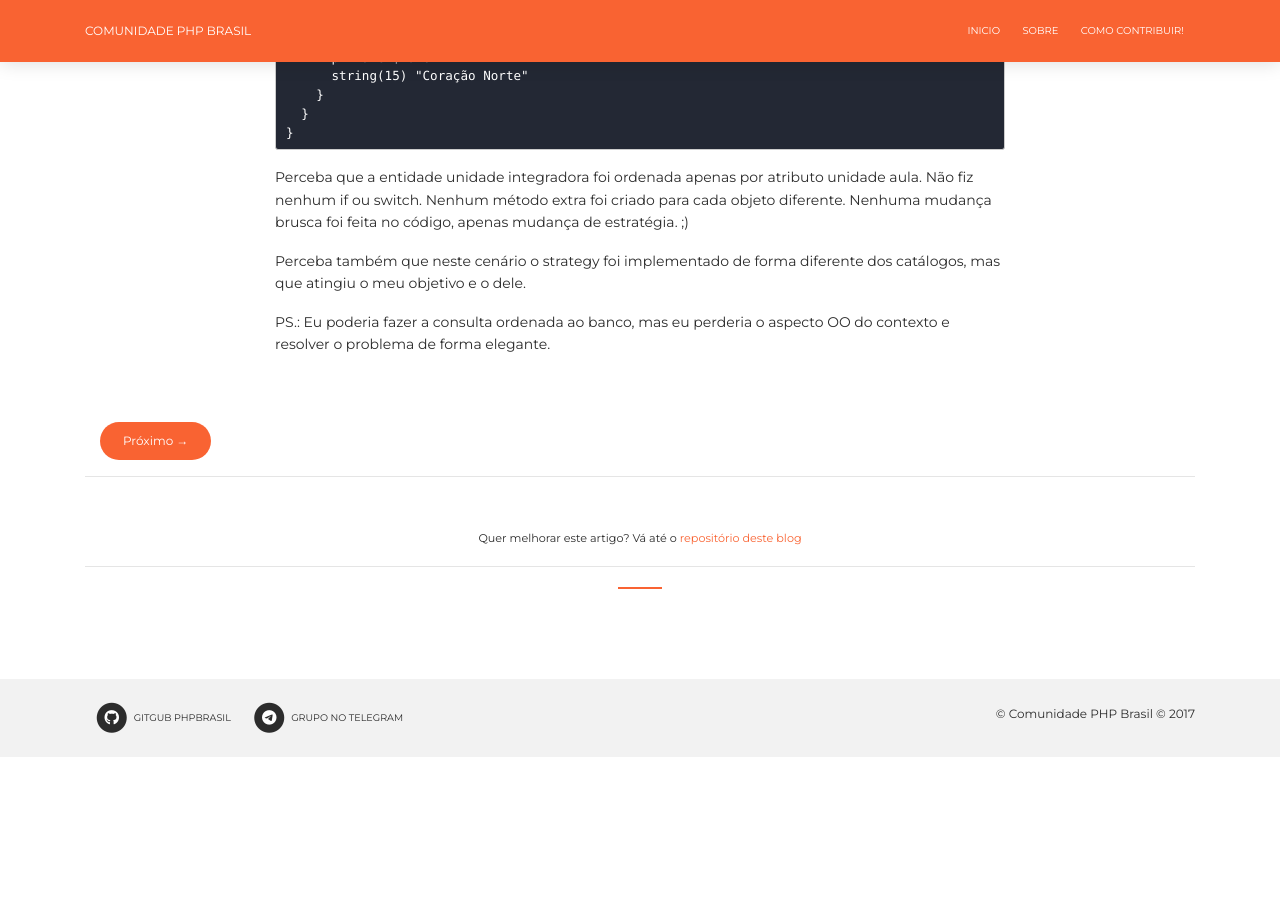
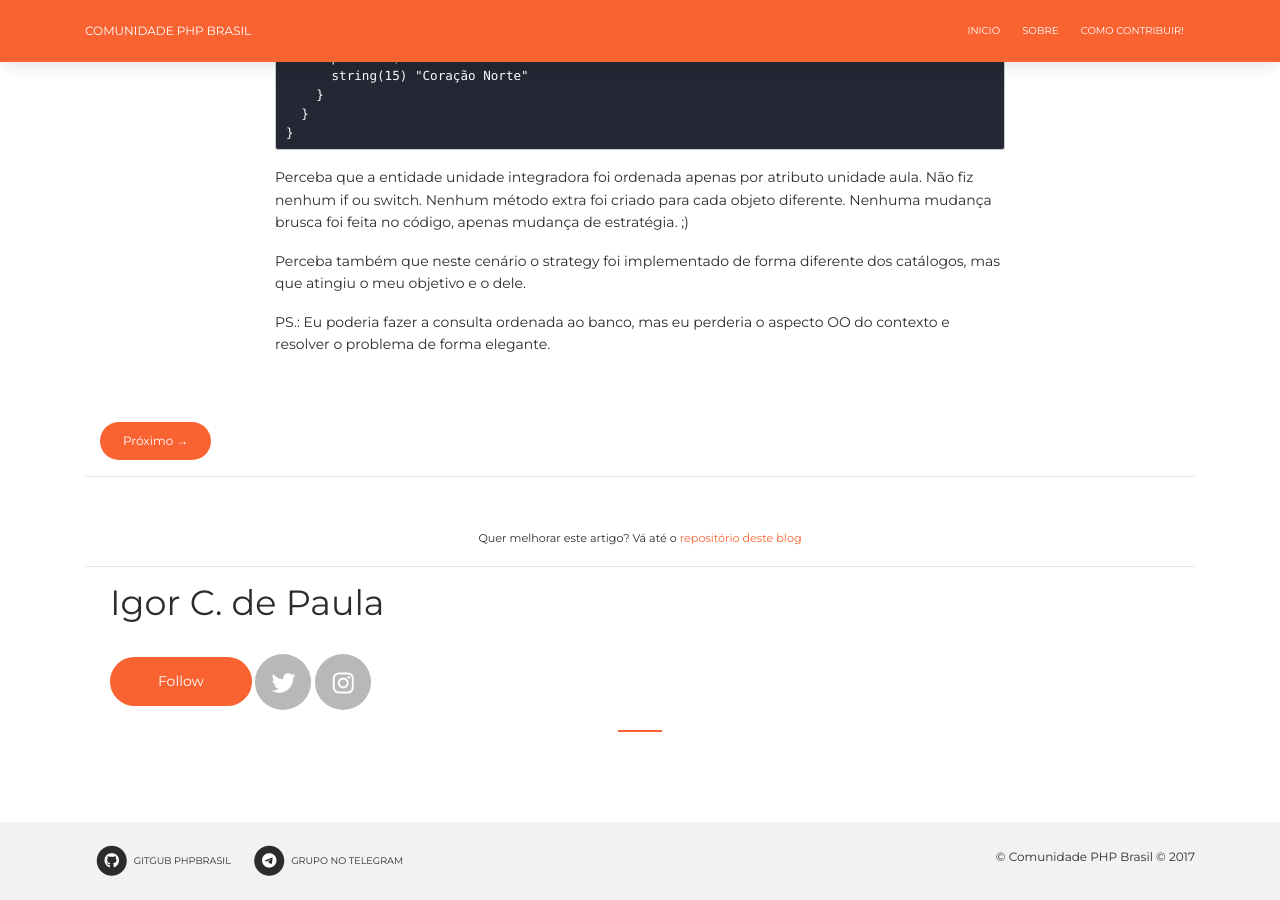
Before and after one commit to brasil-php/blog, a Jekyll site: the page built from _posts/2017-08-16-Como-os-padroes-de-projeto-podem-nos-ajudar-Strategy.markdown, in a window 1280 px wide and 900 px high, scrolled down 7695 px. Built offline with Jekyll 4.4.1, drawn with Linux system fonts in a browser that asks for light colours; nearby versions of some CDN libraries; comment, search, counter and statistics services are not loaded; before the commit the page ends 8452 px from its top, so only the background shows below that.

Commit message:
Update Master

```diff
--- a/_config.yml
+++ b/_config.yml
@@ -4,14 +4,14 @@
   Se você conhece o Grupo de Telegram sabe que lá é correria!
   Com base nisso decidimos criar um blog com materiais que são comentados e discutidos por lá ;)
 baseurl: "/blog"
+url: "https://brasil-php.github.io"
 telegram: "https://telegram.me/phpbrasil"
-url: "https://brasil-php.github.io"
 logo: "/blog/assets/img/logo-php-brasill-1.png"
 header-img: blog/assets/img/elephant.jpg
 github_username:  brasil-php
 highlighter: rouge
 permalink: pretty
-paginate: 2
+paginate: 10
 comments: true
 disqus:
   shortname: https-brasil-php-github-io-blog
@@ -19,8 +19,7 @@
   - Gemfile
   - Gemfile.lock
 markdown: kramdown
+theme: minima
 plugins:
   - jekyll-feed
   - jekyll-paginate
-gems:
-  - liquid-md5
--- a/_layouts/post.html
+++ b/_layouts/post.html
@@ -19,7 +19,12 @@
                   <a href="#phpblog">
                       {% if page.author.name %}{{ page.author.name }}{% else %}{{ site.title }}{% endif %}
                   </a> em {{ day }} de {{ month }}, {{ year }}.
-                  <p class="categories"><span class="badge badge-success"> {{ page.categories }}</span> </p>
+                  {% assign valores = page.categories | split: '-' %}
+                  <p class="categories">
+                  {% for valor in valores %}
+                  <span class="badge badge-success"> {{ valor | remove: '["' | remove: '"]' }} </span>
+                  {% endfor %}
+                </p>
                 </h6>
 
             </div>
@@ -53,7 +58,7 @@
             <div class="content pager"><p><small>Quer melhorar este artigo? Vá até o <a href="https://github.com/brasil-php/blog">repositório deste blog</a>
             </small></p></div>
       <hr>
-      {% if page.author.description && page.author.name | page.author.name and page.author.email %}
+      {% if page.author.name or page.gravatar == true %}
       <div class="profile">
           <div class="row">
               <div class="col-xs-3"><img src="" class="profile-img rounded-circle"></div>
@@ -65,6 +70,17 @@
                   <div class="col-md-10 gravatar-description">
                     {{ page.author.description }}
                   </div>
+                  <div class="col-md-10">
+                        <div class="button-container">
+                                <a href="#button" class="btn btn-primary btn-round btn-lg">Follow</a>
+                                <a href="#button" class="btn btn-default btn-round btn-lg btn-icon" rel="tooltip" title="" data-original-title="Follow me on Twitter">
+                                    <i class="fa fa-twitter"></i>
+                                </a>
+                                <a href="#button" class="btn btn-default btn-round btn-lg btn-icon" rel="tooltip" title="" data-original-title="Follow me on Instagram">
+                                    <i class="fa fa-instagram"></i>
+                                </a>
+                            </div>
+                  </div>
                 </div>
               </div>
           </div>
```
Also changed, not shown: _posts/2017-08-24-enviando-email-de-forma-facil.markdown (+5 -2 lines).
